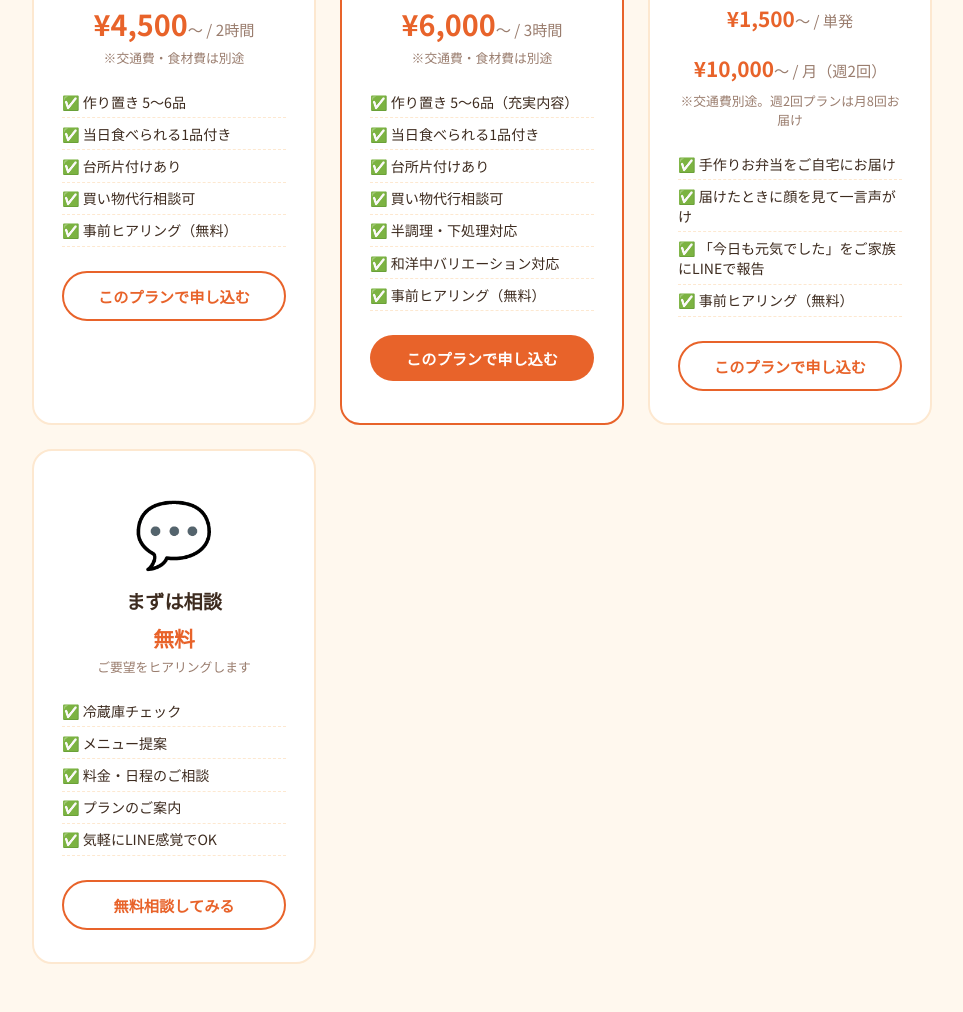
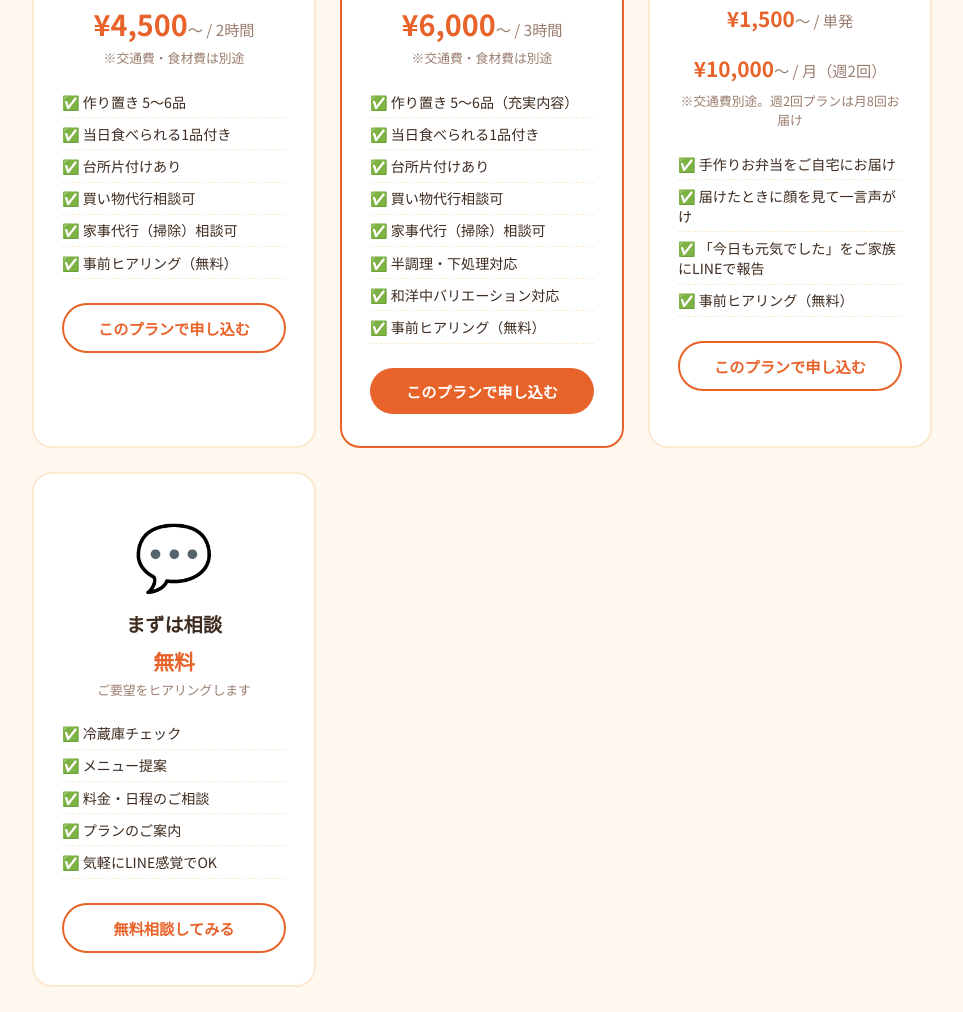
Before and after one commit to sansanmayu-bit/mayu-gohan, a plain HTML site: page index.html in a window 1280 px wide. Shown: the part 4834-5846 px from the top of the page, without its empty margins (158-1121 px from the left). Drawn offline with Linux system fonts and the light colour scheme.

Commit message:
料金プランに家事代行（掃除）相談可を追加
Co-Authored-By: Claude Fable 5 <noreply@anthropic.com>

```diff
--- a/index.html
+++ b/index.html
@@ -529,6 +529,7 @@ footer p { font-size: 0.82rem; line-height: 1.8; }
           <li>当日食べられる1品付き</li>
           <li>台所片付けあり</li>
           <li>買い物代行相談可</li>
+          <li>家事代行（掃除）相談可</li>
           <li>事前ヒアリング（無料）</li>
         </ul>
         <button class="plan-btn" onclick="scrollToContact()">このプランで申し込む</button>
@@ -545,6 +546,7 @@ footer p { font-size: 0.82rem; line-height: 1.8; }
           <li>当日食べられる1品付き</li>
           <li>台所片付けあり</li>
           <li>買い物代行相談可</li>
+          <li>家事代行（掃除）相談可</li>
           <li>半調理・下処理対応</li>
           <li>和洋中バリエーション対応</li>
           <li>事前ヒアリング（無料）</li>
```
